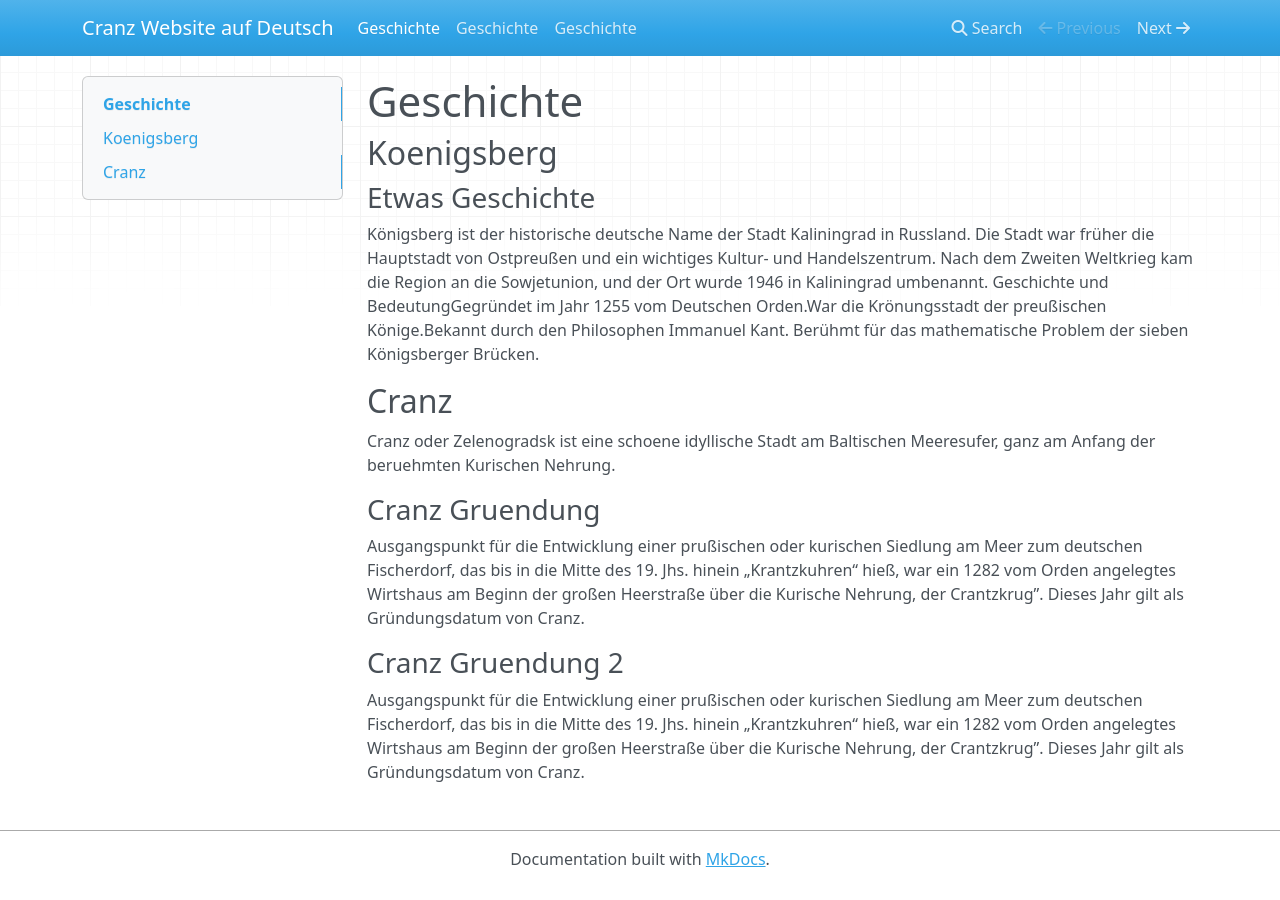
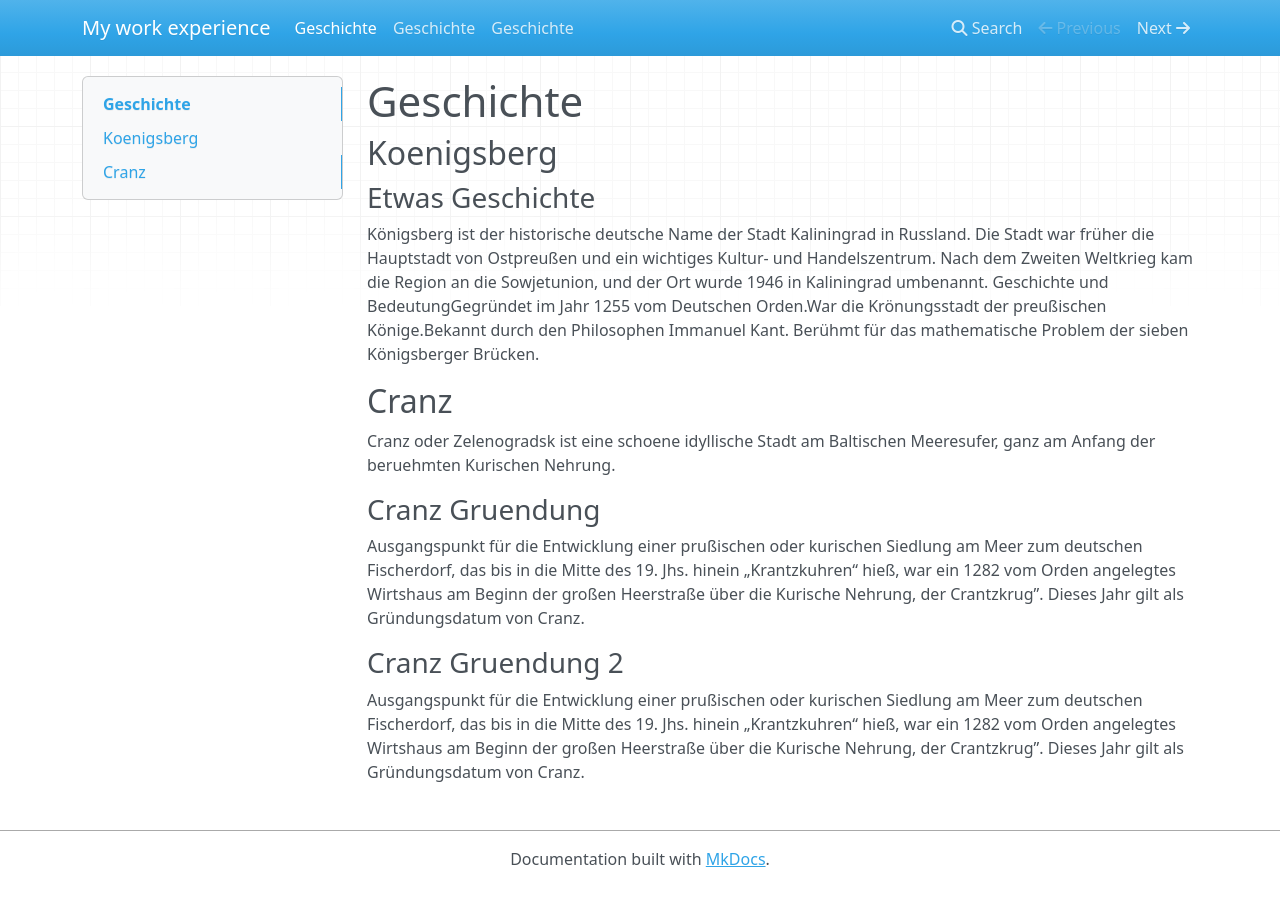
Before and after one commit to aventis1981/Techwriter_docs, an MkDocs documentation site: the page built from docs/index.md, in a window 1280 px wide. Built offline with MkDocs 1.6.1, drawn with Linux system fonts in a browser that asks for light colours; nearby versions of some CDN libraries.

Commit message:
mkdocs.yml changed

```diff
--- a/mkdocs.yml
+++ b/mkdocs.yml
@@ -1 +1 @@
-site_name: Cranz Website auf Deutsch
+site_name: My work experience
```
